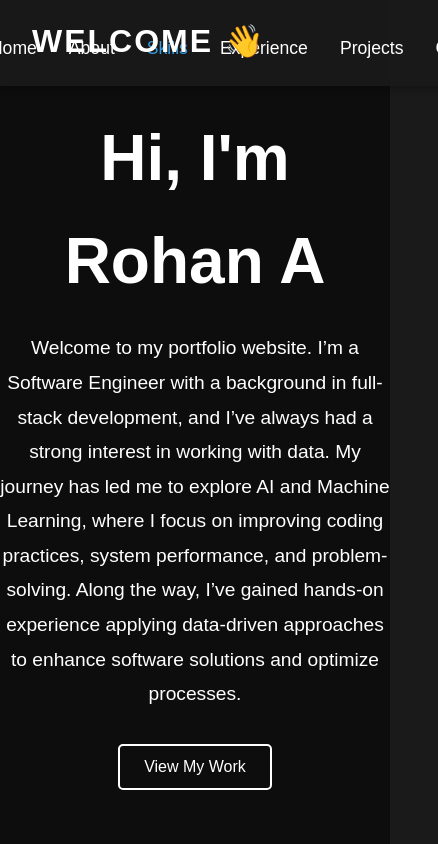
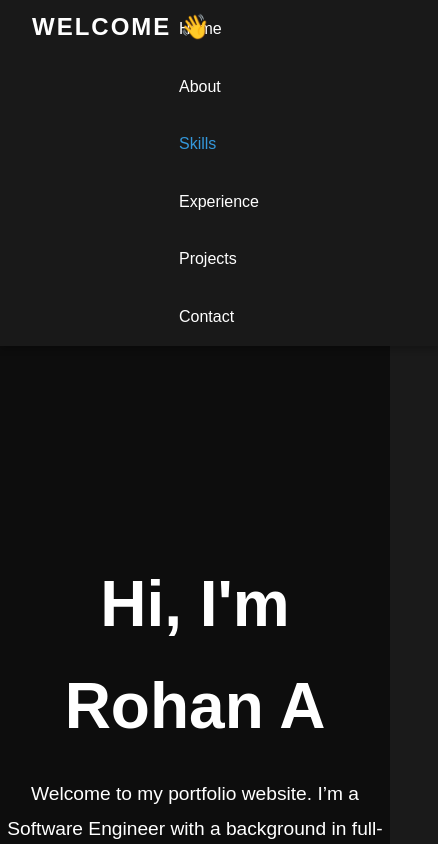
Before and after one commit to ROHANSRIVATSA/React-Portfolio, a React (Create React App) app: page / in a window 390 px wide. Shown: the top 844 px of the page, 438 px wide, since content can reach past the window. Built offline with nearby package versions, Linux system fonts and the light colour scheme.

Commit message:
Updated Navbar and made it mobile responsive

```diff
--- a/src/assets/styles/Navbar.css
+++ b/src/assets/styles/Navbar.css
@@ -11,7 +11,6 @@
   display: flex;
   justify-content: space-between;
   align-items: center;
-  transform: none !important;
   transition: all 0.3s ease-in-out; /* Smooth transition */
 }
 
@@ -77,3 +76,41 @@
   font-weight: normal; /* Normal font weight */
   transform: none !important; /* Remove any extra transformations */
 }
+
+/* Add padding to sections for mobile */
+section {
+  padding-top: 120px; /* Adjust based on your navbar height */
+}
+
+/* Mobile responsiveness */
+@media screen and (max-width: 768px) {
+  /* For smaller screens like mobile */
+  section {
+    padding-top: 100px; /* Adjusted padding for mobile */
+  }
+
+  .navbar {
+    padding: 0.5rem 1.5rem;  /* Less padding for smaller screens */
+    font-size: 1rem;  /* Adjust font size */
+    position: static;  /* Make navbar static on smaller screens */
+  }
+
+  .navbar-brand {
+    font-size: 1.5rem;  /* Smaller brand font */
+  }
+
+  .nav-link {
+    font-size: 1rem;  /* Adjust the link font size */
+  }
+
+  /* Make the navbar vertical on mobile */
+  .navbar-nav {
+    flex-direction: column;  /* Stack links vertically on mobile */
+    align-items: flex-start;  /* Align links to the start */
+    gap: 1rem;
+  }
+
+  .nav-center {
+    margin-top: 0; /* Adjust navbar spacing */
+  }
+}
--- a/src/components/Navbar.jsx
+++ b/src/components/Navbar.jsx
@@ -80,7 +80,7 @@ const Navbar = () => {
                   className={`nav-link ${activeLink === id ? "active" : ""}`}
                   onClick={(e) => {
                     e.preventDefault();
-                    scrollToSection(id, 1000); // Adjust 1500ms for slower scrolling
+                    scrollToSection(id, 1000); // Adjust 1000ms for slower scrolling
                   }}
                 >
                   {id.charAt(0).toUpperCase() + id.slice(1)}
```
